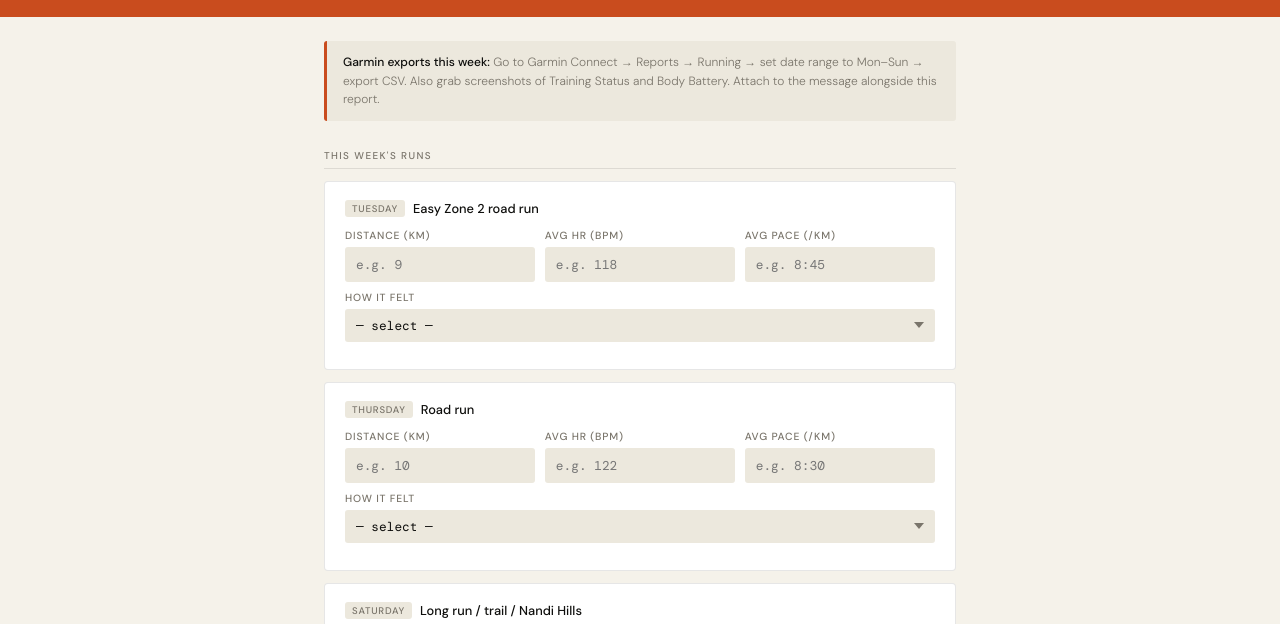
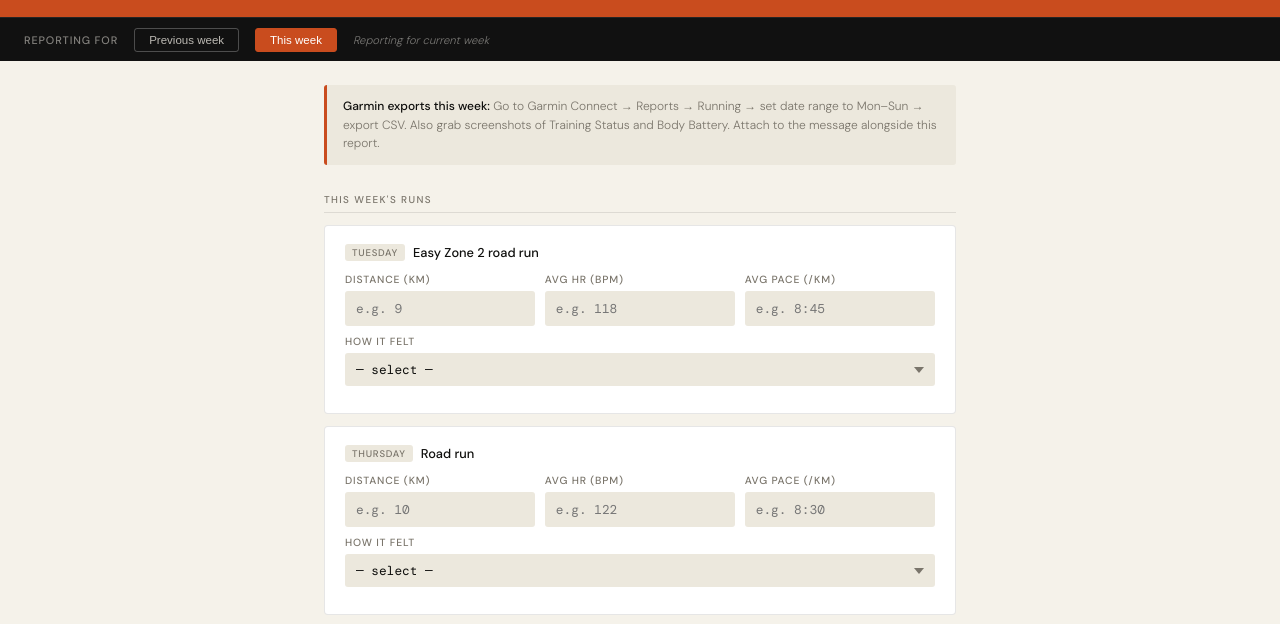
Before and after one commit to ananthrunning/malnad100K, a plain HTML site: page weekly_checkin.html in a window 1280 px wide. Shown: the part 157-781 px from the top of the page. Drawn offline with nearby package versions, Linux system fonts and the light colour scheme.

Commit message:
Add files via upload

```diff
--- a/weekly_checkin.html
+++ b/weekly_checkin.html
@@ -89,6 +89,12 @@
     <div class="hero-num" id="days-left">—</div>
     <div class="hero-week">Nov 28, 2026</div>
   </div>
+</div>
+<div style="background:#111;border-top:1px solid rgba(255,255,255,0.08);padding:0.6rem 1.5rem;display:flex;align-items:center;gap:1rem;flex-wrap:wrap">
+  <span style="font-size:0.68rem;color:rgba(245,242,234,0.5);letter-spacing:0.08em;text-transform:uppercase;font-weight:500">Reporting for</span>
+  <button id="btn-prev" onclick="selectWeek(-1)" style="font-size:0.72rem;padding:5px 14px;border:1px solid rgba(255,255,255,0.25);border-radius:3px;background:transparent;color:rgba(245,242,234,0.75);cursor:pointer">Previous week</button>
+  <button id="btn-curr" onclick="selectWeek(0)" style="font-size:0.72rem;padding:5px 14px;border:1px solid #c94c1e;border-radius:3px;background:#c94c1e;color:white;cursor:pointer;font-weight:500">This week</button>
+  <span style="font-size:0.7rem;color:rgba(245,242,234,0.45);font-style:italic" id="week-selected-label"></span>
 </div>
 
 <div class="wrap">
@@ -268,12 +274,32 @@
 // Auto-calculate week and countdown
 const RACE=new Date('2026-11-28T06:30:00+05:30');
 const START=new Date('2026-04-13');
-function getWeekNum(){const now=new Date();const ms=now-START;return Math.max(1,Math.ceil(ms/604800000))}
+let weekOffset=0; // 0 = this week, -1 = previous week
+
+function getWeekNum(offset=0){const now=new Date();now.setDate(now.getDate()+offset*7);const ms=now-START;return Math.max(1,Math.ceil(ms/604800000))}
 function getDays(){return Math.max(0,Math.ceil((RACE-new Date())/864e5))}
-function getWeekRange(){const now=new Date();const mon=new Date(now);mon.setDate(now.getDate()-now.getDay()+1);const sun=new Date(mon);sun.setDate(mon.getDate()+6);const fmt=d=>d.toLocaleDateString('en-IN',{day:'numeric',month:'short'});return fmt(mon)+' – '+fmt(sun)}
+function getWeekRange(offset=0){
+  const now=new Date();now.setDate(now.getDate()+offset*7);
+  const mon=new Date(now);mon.setDate(now.getDate()-now.getDay()+1);
+  const sun=new Date(mon);sun.setDate(mon.getDate()+6);
+  const fmt=d=>d.toLocaleDateString('en-IN',{day:'numeric',month:'short'});
+  return fmt(mon)+' – '+fmt(sun)
+}
 
-document.getElementById('week-num').textContent='Week '+getWeekNum();
-document.getElementById('week-range').textContent=getWeekRange();
+function selectWeek(offset){
+  weekOffset=offset;
+  document.getElementById('week-num').textContent='Week '+getWeekNum(offset);
+  document.getElementById('week-range').textContent=getWeekRange(offset);
+  document.getElementById('btn-prev').style.background=offset===-1?'rgba(201,76,30,0.8)':'transparent';
+  document.getElementById('btn-prev').style.color=offset===-1?'white':'rgba(245,242,234,0.75)';
+  document.getElementById('btn-prev').style.borderColor=offset===-1?'#c94c1e':'rgba(255,255,255,0.25)';
+  document.getElementById('btn-curr').style.background=offset===0?'#c94c1e':'transparent';
+  document.getElementById('btn-curr').style.color=offset===0?'white':'rgba(245,242,234,0.75)';
+  document.getElementById('btn-curr').style.borderColor=offset===0?'#c94c1e':'rgba(255,255,255,0.25)';
+  document.getElementById('week-selected-label').textContent=offset===-1?'Reporting for last week ('+getWeekRange(-1)+')':'Reporting for current week';
+}
+
+selectWeek(0);
 document.getElementById('days-left').textContent=getDays();
 document.getElementById('top-countdown').textContent=getDays()+' days to race';
 
@@ -287,9 +313,9 @@ function tog(el,id,val){const parent=el.closest('.toggle-row');parent.querySelec
 // Generate report
 function v(id){return document.getElementById(id)?.value||''}
 function generate(){
-  const w=getWeekNum();
+  const w=getWeekNum(weekOffset);
   const d=getDays();
-  const wr=getWeekRange();
+  const wr=getWeekRange(weekOffset);
   const date=new Date().toLocaleDateString('en-IN',{day:'numeric',month:'long',year:'numeric'});
 
   let lines=[
```
